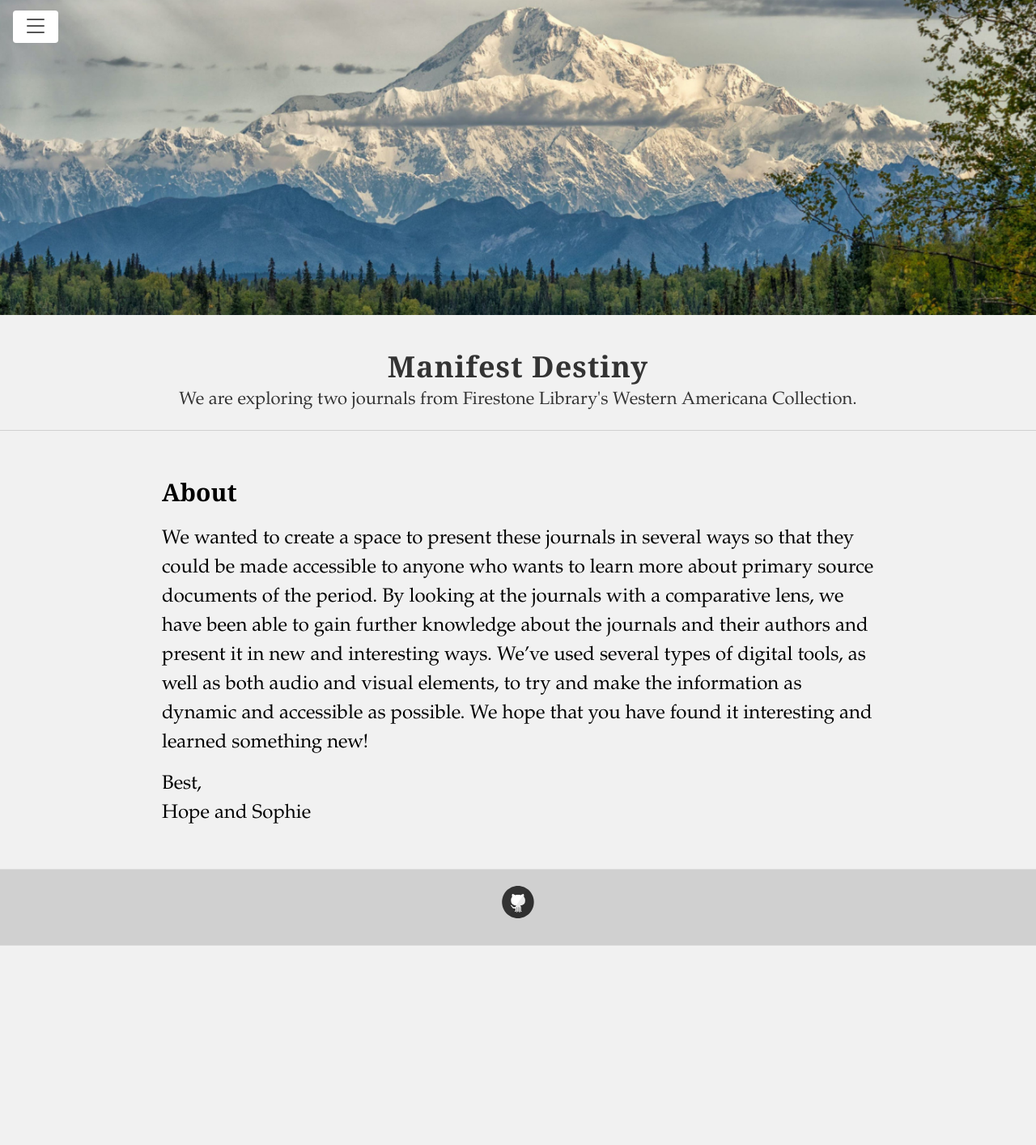
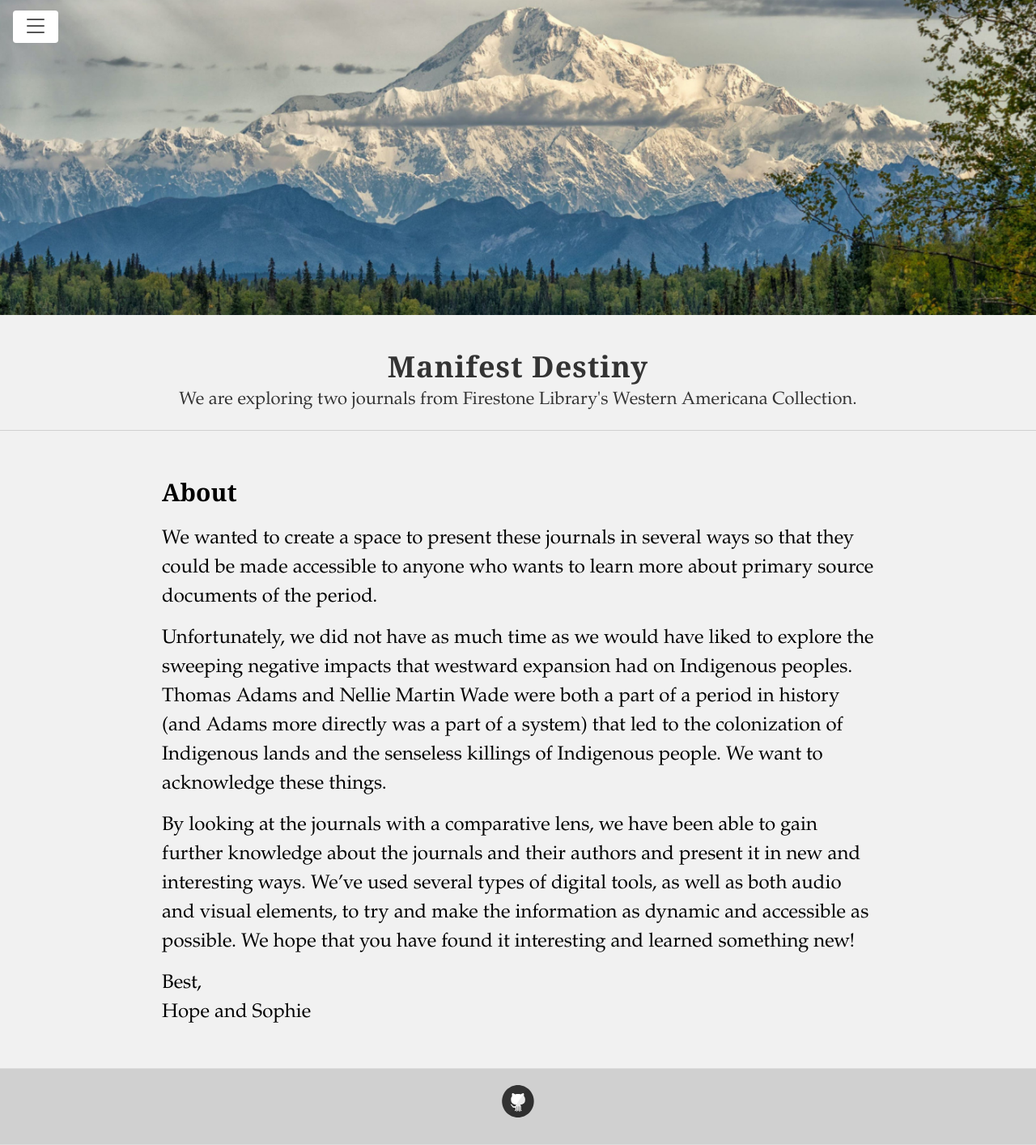
Before and after one commit to HUM-331-Princeton/manifest-destiny, a Jekyll site: the page built from about.md, in a window 1280 px wide. Shown: the whole page at 81% size. Built offline with Jekyll 4.4.1, drawn with Linux system fonts in a browser that asks for light colours; before the commit the page ends 1168 px from its top, so only the background shows below that.

Commit message:
Update about.md

```diff
--- a/about.md
+++ b/about.md
@@ -5,7 +5,11 @@ permalink: /about/
 ---
 
 We wanted to create a space to present these journals in several ways so that they could be made accessible to anyone who wants to learn more about primary source
-documents of the period. By looking at the journals with a comparative lens, we have been able to gain further knowledge about the journals and their authors and present it in new and interesting ways. We've used several types of digital tools, as well as both audio and visual elements, to try and make the information as dynamic and accessible as possible. We hope that you have found it interesting and learned something new!
+documents of the period.
+
+Unfortunately, we did not have as much time as we would have liked to explore the sweeping negative impacts that westward expansion had on Indigenous peoples. Thomas Adams and Nellie Martin Wade were both a part of a period in history (and Adams more directly was a part of a system) that led to the colonization of Indigenous lands and the senseless killings of Indigenous people. We want to acknowledge these things.
+
+By looking at the journals with a comparative lens, we have been able to gain further knowledge about the journals and their authors and present it in new and interesting ways.  We've used several types of digital tools, as well as both audio and visual elements, to try and make the information as dynamic and accessible as possible. We hope that you have found it interesting and learned something new!
 
 Best,
 <br>Hope and Sophie
```
